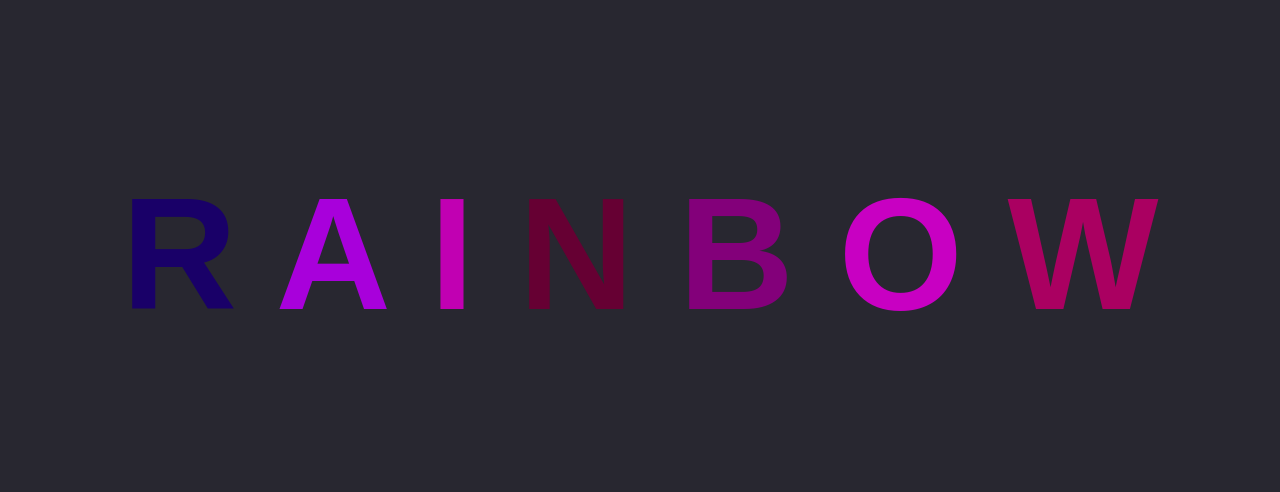
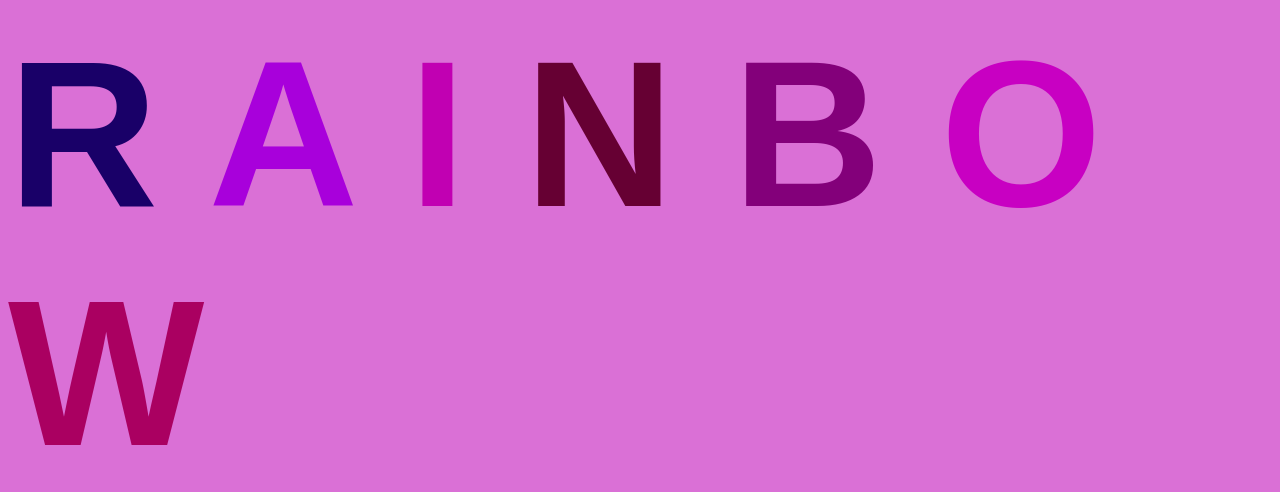
Before and after one commit to alexm323/AnimatedGitTextDemo, a plain HTML site: page index.html in a window 1280 px wide. Shown: the part 154-646 px from the top of the page. Drawn offline with Linux system fonts and the light colour scheme.

Commit message:
someone else did this

```diff
--- a/style.css
+++ b/style.css
@@ -3,12 +3,12 @@ body {
 	justify-content: center;
 	align-items: center;
 	height: 100vh;
-	background-color: rgb(40, 39, 48);
+	background-color: orchid;
 	font-family: Arial, Helvetica, sans-serif;
 }
 
 h1 {
-	font-size: 10rem;
+	font-size: 13rem;
 }
 .letter {
 	transition: color 500ms;
```
